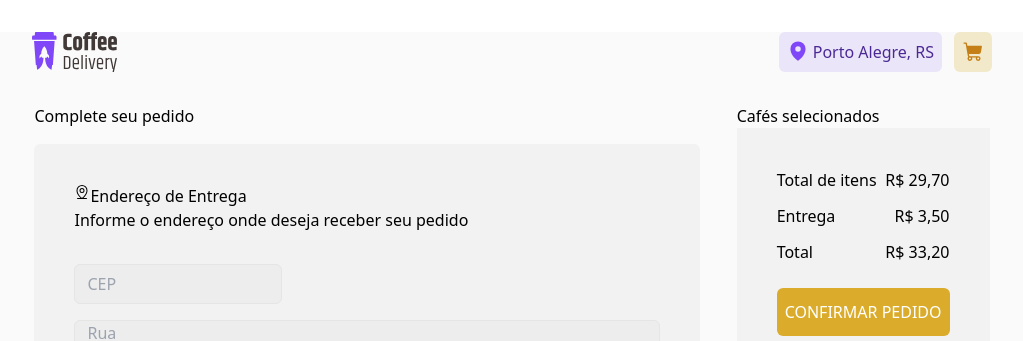
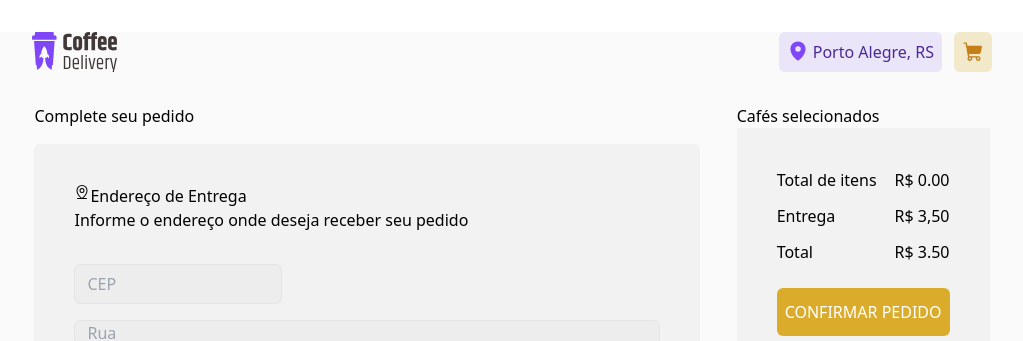
Before and after one commit to pedrogagodev/Coffee-Shop-Delivery, a React (Vite) app: page /checkout in a window 1280 px wide. Shown: the top 341 px of the page, without its empty margins (128-1151 px from the left). Built offline with nearby package versions, Linux system fonts and the light colour scheme.

Commit message:
feat: add logic to calculate order total

```diff
--- a/src/pages/Checkout.tsx
+++ b/src/pages/Checkout.tsx
@@ -54,6 +54,14 @@ export function Checkout() {
   };
 
   const coffeesInCart = coffees.filter((coffee) => coffee.quantity > 0);
+
+  const totalItemsPrice = coffees.reduce((total, coffee) => {
+    return total + coffee.price * coffee.quantity;
+  }, 0);
+
+  const deliveryFee = 3.5;
+
+  const totalOrderPrice = totalItemsPrice + deliveryFee;
 
   return (
     <div className="mx-40 flex justify-around gap-8">
@@ -149,7 +157,7 @@ export function Checkout() {
           <div className="flex flex-col gap-3">
             <div className="mt-6 flex justify-between">
               <span>Total de itens</span>
-              <p>R$ 29,70</p>
+              <p>R$ {totalItemsPrice.toFixed(2)}</p>
             </div>
             <div className="flex justify-between">
               <span>Entrega</span>
@@ -157,7 +165,7 @@ export function Checkout() {
             </div>
             <div className="flex justify-between">
               <span>Total</span>
-              <p>R$ 33,20</p>
+              <p>R$ {totalOrderPrice.toFixed(2)}</p>
             </div>
           </div>
           <button
```
